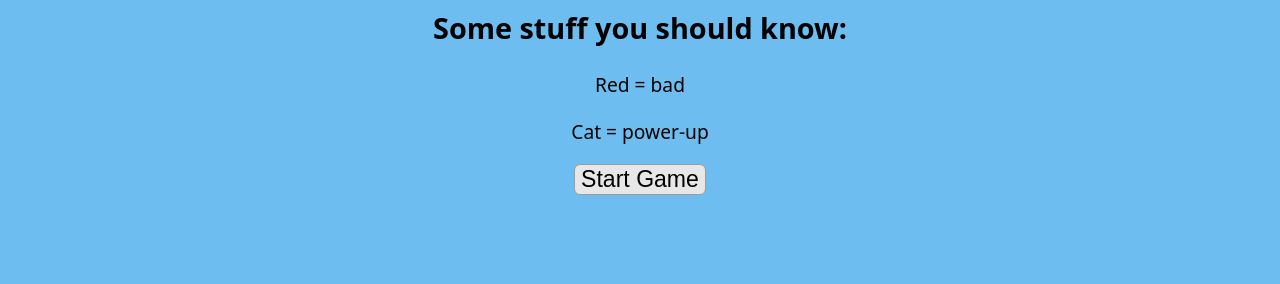
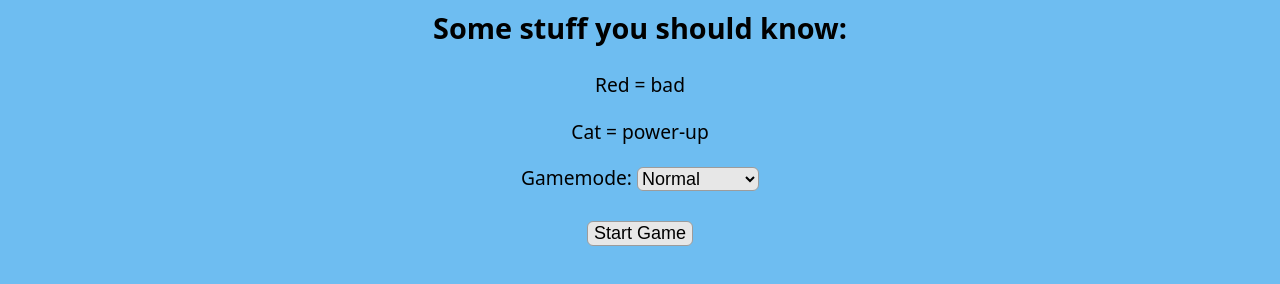
Before and after one commit to ddededodediamante/ddededodediamante-simulator, a plain HTML site: page index.html in a window 1280 px wide. Shown: the part 110-394 px from the top of the page. Drawn offline with Linux system fonts and the light colour scheme.

Commit message:
laggy mode

```diff
--- a/game.js
+++ b/game.js
@@ -1,4 +1,9 @@
 function startGame() {
+    let gameModeElement = document.getElementById('gameMode');
+
+    var gameMode = 'normal';
+    if (gameModeElement.value) var gameMode = gameModeElement.value;
+
     const gameStartDate = new Date().getTime();
 
     document.body.style.padding = '0';
@@ -42,6 +47,7 @@ function startGame() {
     var globalId = 0;
     var rainDelay = 700;
     var timer = 0;
+    var frameCounter = 0;
     var now;
 
     const entities = {};
@@ -67,7 +73,7 @@ function startGame() {
             objA.y + objA.height > objB.y;
     }
 
-    function drawPlayer() {
+    function drawPlayer(render = true) {
         if (player.x + player.dx > 0 && player.x + player.dx + player.width < canvas.width) {
             player.x += player.dx;
         } else {
@@ -84,12 +90,13 @@ function startGame() {
             }
         }
 
+        if (!render) return;
+
         let calcX = player.x - (player.imgwidth - player.width) / 2;
-
         ctx.drawImage(player.image, calcX, player.y, player.imgwidth, player.imgheight);
     }
 
-    function drawEntities() {
+    function drawEntities(render = true) {
         for (let key in entities) {
             const entity = entities[key];
 
@@ -98,8 +105,10 @@ function startGame() {
 
                 if (entity.y >= canvas.height + 20) delete entities[key];
                 else {
+                    if (render) {
                         ctx.fillStyle = 'red';
                         ctx.fillRect(entity.x, entity.y, entity.width, entity.height);
+                    }
 
                     if (colliding(entity, player)) {
                         now = new Date().getTime();
@@ -113,7 +122,9 @@ function startGame() {
 
                 if (entity.y >= canvas.height + 20) delete entities[key];
                 else {
+                    if (render) {
                         ctx.drawImage(catImg, entity.x, entity.y, entity.width, entity.height);
+                    }
 
                     if (colliding(entity, player)) {
                         delete entities[key];
@@ -183,10 +194,16 @@ function startGame() {
             player.dx = player.speed;
         }
 
-        ctx.clearRect(0, 0, canvas.width, canvas.height);
+        if (gameMode === 'lag') {
+            var canDrawFrame = frameCounter % 7 == 0;
+        } else {
+            var canDrawFrame = true;
+        }
 
-        drawEntities();
-        drawPlayer();
+        if (canDrawFrame) ctx.clearRect(0, 0, canvas.width, canvas.height);
+
+        drawEntities(canDrawFrame);
+        drawPlayer(canDrawFrame);
 
         if (!gameStopped) {
             now = new Date().getTime();
@@ -194,13 +211,17 @@ function startGame() {
 
         timer = (((now - gameStartDate) % 60000) / 1000).toFixed(2);
 
+        if (canDrawFrame) {
             ctx.font = '25px Arial';
             ctx.fillStyle = 'black';
             ctx.fillText('Rain delay: ' + rainDelay + 'ms', 8, 30);
             ctx.fillText('Player speed: ' + player.speed, 8, 55);
             ctx.fillText('Time survived: ' + timer + 's', 8, 80);
+        }
 
         if (gameStopped) return;
+
+        frameCounter++;
 
         requestAnimationFrame(gameLoop);
     }
--- a/index.html
+++ b/index.html
@@ -46,23 +46,21 @@
             display: none !important;
         }
 
-        #mainMenu button {
+        #mainMenu button,
+        select {
             border-radius: 6px;
             border: 1px solid #9c9c9c;
             background-color: #e7e7e7;
             transition: all 0.2s ease;
-            font-size: larger;
+            font-size: large;
         }
 
-        #mainMenu button:hover {
+        #mainMenu button:hover,
+        select:hover {
             cursor: pointer;
             border-radius: 3px;
             border-color: #8b8b8b;
             background-color: #d1d1d1;
-        }
-
-        #mainMenu button:active {
-            scale: 0.95;
         }
     </style>
 
@@ -77,7 +75,17 @@
         <p>Red = bad</p>
         <p>Cat = power-up</p>
 
-        <button id="buttonStart" onclick="startGame()">Start Game</button>
+        <label for="gameMode">Gamemode: </label>
+        <select id="gameMode">
+            <option value="normal">Normal</option>
+            <option value="lag">Laggy Mode</option>
+        </select>
+
+        <br><br>
+
+        <div id="buttonHolder">
+            <button onclick="startGame()">Start Game</button>
+        </div>
     </div>
 
     <canvas id="gameCanvas"></canvas>
```
Lines whose indentation alone changed are shown as unchanged.
